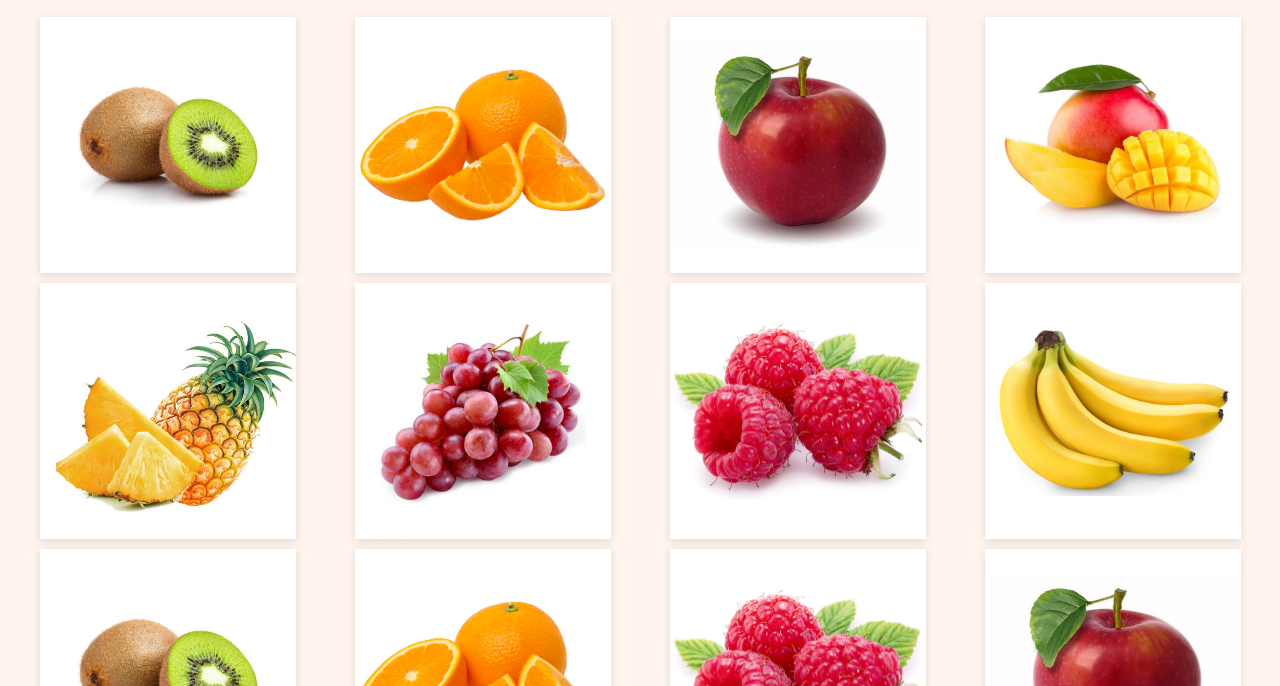
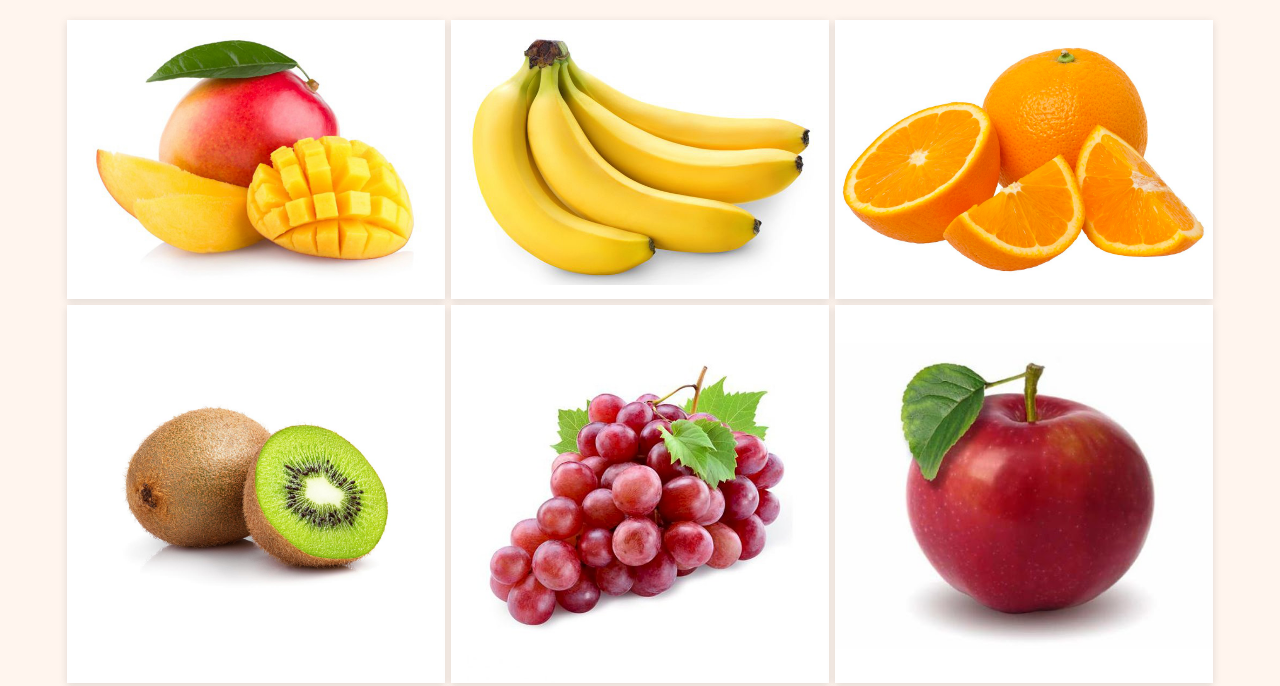
Before and after one commit to florentmolle/esmee_games, a plain HTML site: page index.html in a window 1280 px wide. Shown: the part 92-778 px from the top of the page. Drawn offline with Linux system fonts and the light colour scheme; a web font is replaced by a local one.

Commit message:
first commit

```diff
--- a/style.css
+++ b/style.css
@@ -60,7 +60,7 @@ section{
 /*Game One*/
 #game_one{
     width: 100%;
-    display: none;/*flex*/
+    display: flex;/*flex*/
     flex-wrap: wrap;
     justify-content: center;
 }
@@ -80,7 +80,7 @@ section{
 }
 /*Game Two*/
 #game_two{
-    display: grid;/*grid*/
+    display: none;/*grid*/
     grid-template-columns: repeat(4, 1fr);
     justify-items: center;
     row-gap: 1rem;
```
